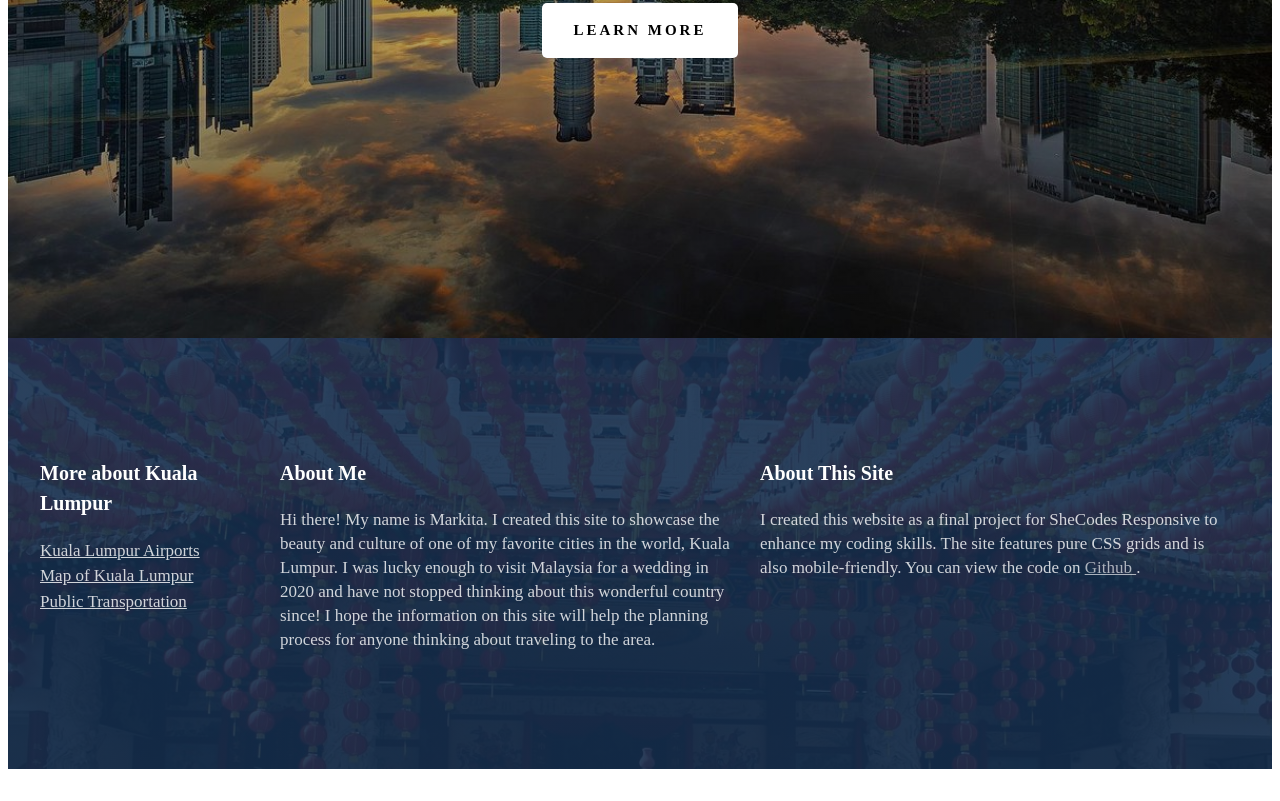
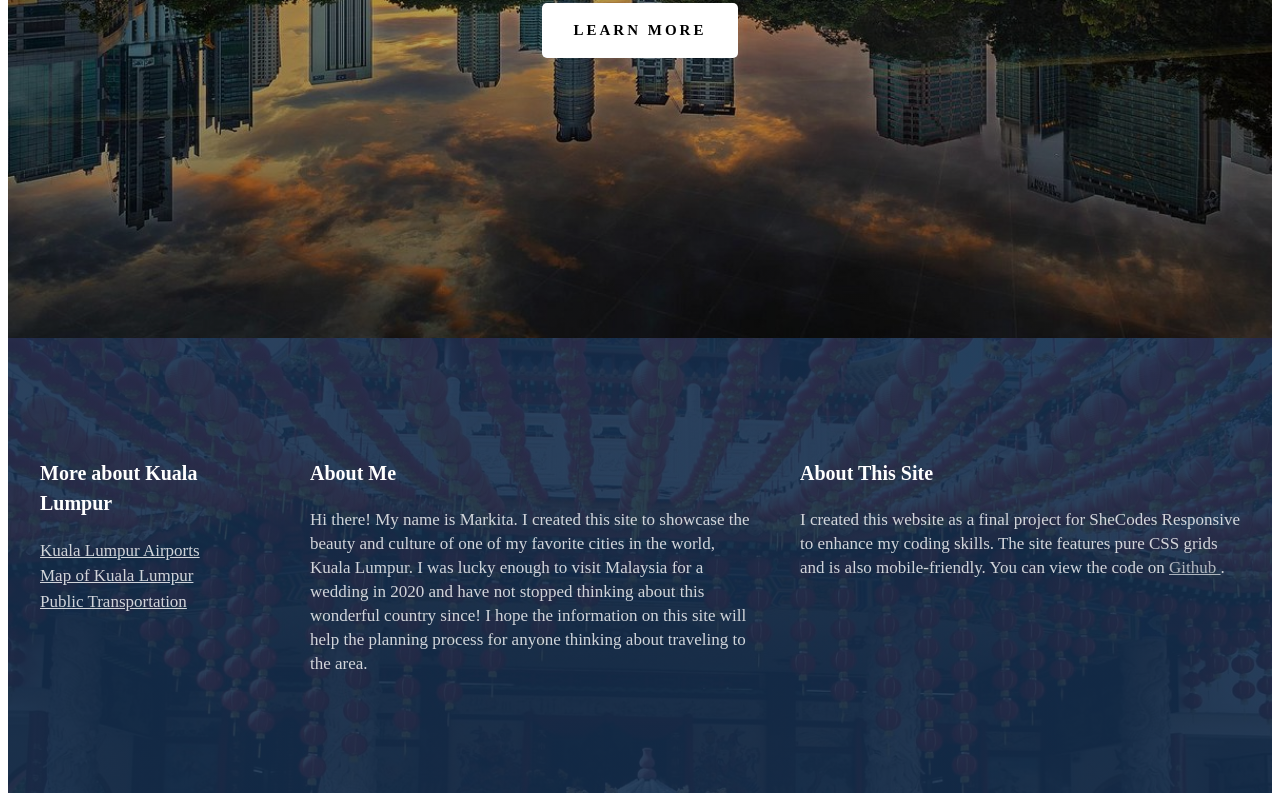
Before and after one commit to kikicod3r/Travel-Project, a plain HTML site: page index.html in a window 1280 px wide. Shown: the part 515-1316 px from the top of the page. Before the commit the page ends 1292 px from the top, so only its background shows below. Drawn offline with Linux system fonts and the light colour scheme.

Commit message:
Changed to gap for grid instead of margin

```diff
--- a/src/style.css
+++ b/src/style.css
@@ -58,6 +58,7 @@ section {
 .grid {
   display: grid;
   grid-template-columns: 1fr 2fr 2fr;
+  gap: 50px;
 }
 footer {
   color: white;
@@ -75,14 +76,12 @@ footer h3 {
   font-weight: 700;
   font-size: 20px;
   line-height: 30px;
-  margin-right: 15px;
 }
 footer p {
   font-weight: 400;
   font-size: 17px;
   line-height: 24px;
   opacity: 0.8;
-  margin-right: 20px;
   text-align: left;
 }
 footer ul {
```
